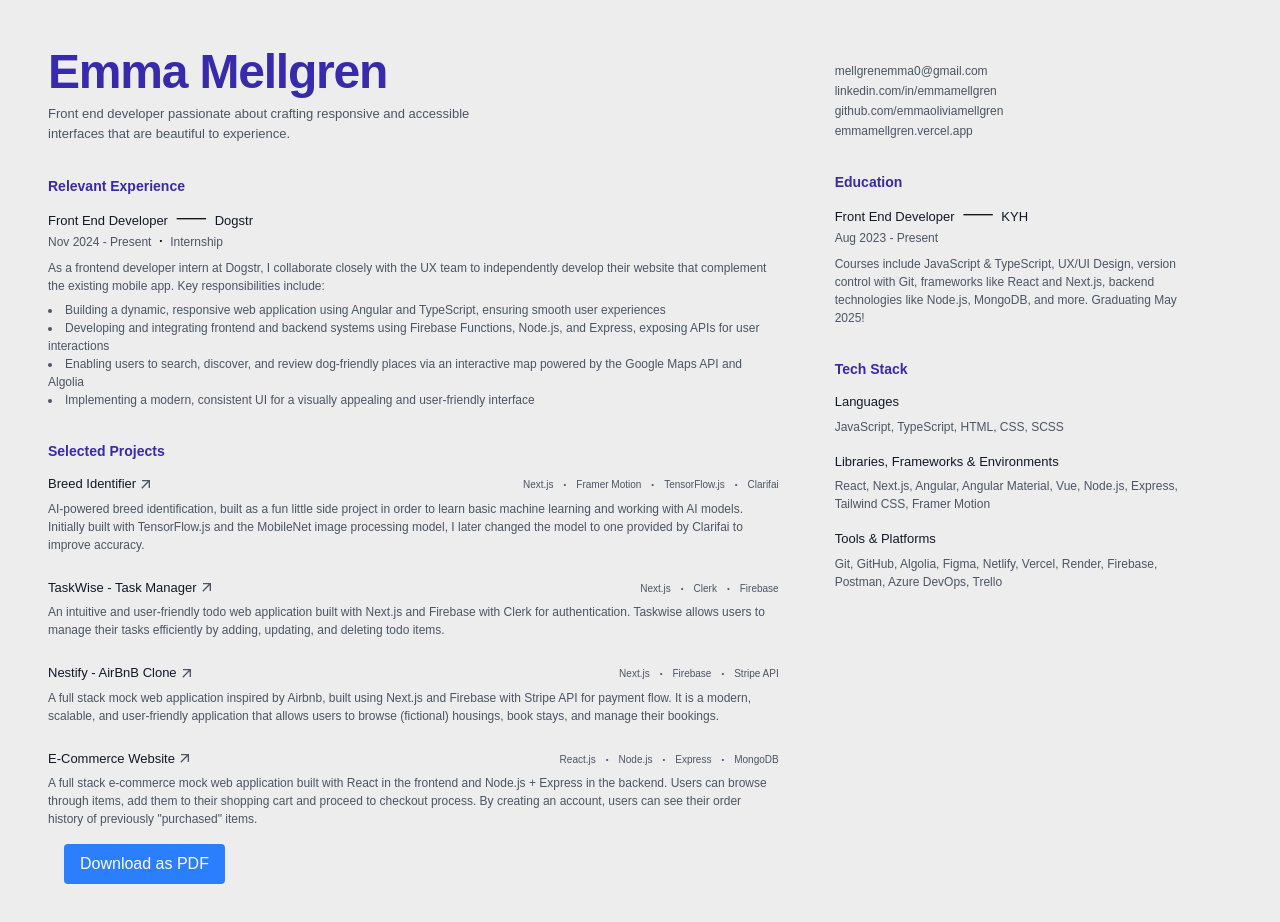
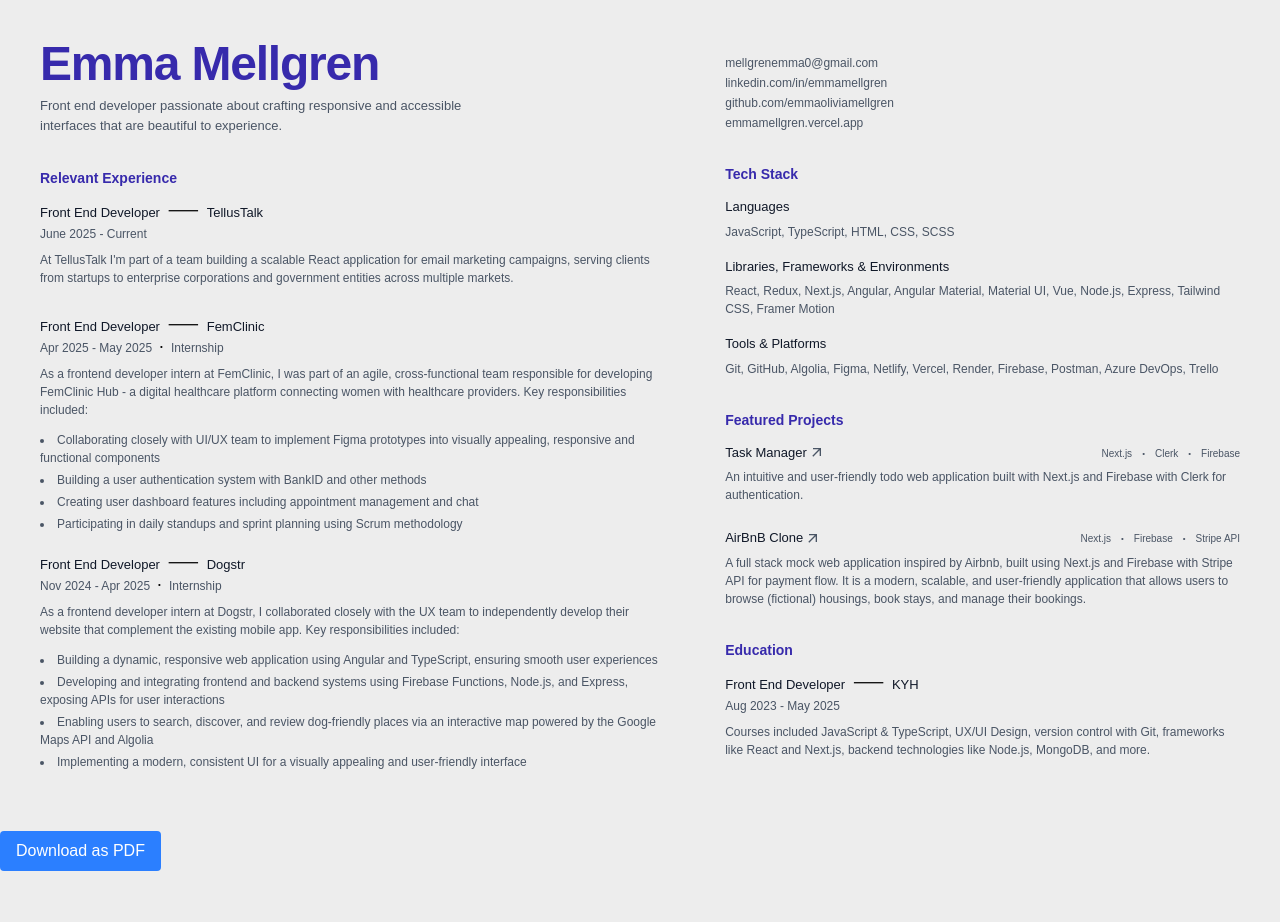
Before and after one commit to emmaoliviamellgren/resume, a Next.js app: page / in a window 1280 px wide. Shown: the top 922 px of the page. After the commit the page ends 871 px from the top, so only its background shows below. Built offline with nearby package versions, Linux system fonts and the light colour scheme; a web font is replaced by a local one.

Commit message:
updated data

```diff
--- a/app/components/experience.tsx
+++ b/app/components/experience.tsx
@@ -1,35 +1,54 @@
-import React from 'react';
-import { data } from '../constants/data';
-import Heading from './ui/heading';
+import React from "react";
+import { data } from "../constants/data";
+import Heading from "./ui/heading";
 
 const Experience = () => {
-	const { position, company, duration, description } = data.experience;
-
 	return (
 		<div>
-			<Heading heading='Relevant Experience' />
-			<div className='flex flex-col'>
-				<div className='flex gap-2 items-center'>
-					<p className='title'>{position}</p>
-					<span className='relative bottom-[2.75px]'>⸺</span>
-					<p className='title'>{company}</p>
+			<Heading heading="Relevant Experience" />
+			<div className="flex flex-col gap-4">
+				{data.experience.list.map((experience, i) => {
+					return (
+						<div key={i}>
+							<div className="flex gap-2 items-center">
+								<p className="title">{experience.position}</p>
+								<span className="relative bottom-[2.75px]">
+									⸺
+								</span>
+								<p className="title">{experience.company}</p>
 							</div>
 
-				<div className='flex gap-2 items-center'>
-					<p className='paragraph'>{duration}</p>
-					<span className='relative bottom-[1px] text-[8px]'>•</span>
-					<p className='paragraph'>Internship</p>
+							<div className="flex gap-2 items-center">
+								<p className="paragraph">
+									{experience.duration}
+								</p>
+								{experience.internship === true && (
+									<>
+										<span className="relative bottom-[1px] text-[8px]">
+											•
+										</span>
+										<p className="paragraph">Internship</p>
+									</>
+								)}
 							</div>
-				<p className='paragraph mt-2 mb-1.5'>{description.text}</p>
+							<p className="paragraph mt-2 mb-3">
+								{experience.description.text}
+							</p>
+
 							<ul>
-					{description.responsibilities.map((responsibility, i) => (
+								{experience.description.responsibilities?.map(
+									(responsibility, i) => (
 										<li
 											key={i}
-							className='list-disc list-inside paragraph'>
+											className="list-disc list-inside paragraph my-1">
 											{responsibility}
 										</li>
-					))}
+									)
+								)}
 							</ul>
+						</div>
+					);
+				})}
 			</div>
 		</div>
 	);
--- a/app/components/projects.tsx
+++ b/app/components/projects.tsx
@@ -7,8 +7,8 @@
 	name: string;
 	description: string;
 	techStack: string[];
-	github: string;
-	website: string;
+	github?: string;
+	website?: string;
 }
 
 const Project = ({ name, description, techStack, github, website }: Props) => {
@@ -59,7 +59,7 @@
 const Projects = () => {
 	return (
 		<div>
-			<Heading heading='Selected Projects' />
+			<Heading heading='Featured Projects' />
 			<div className='flex flex-col gap-6'>
 				{data.projects.list.map((project, i) => (
 					<Project
--- a/app/constants/data.ts
+++ b/app/constants/data.ts
@@ -1,90 +1,110 @@
 export const data = {
 	contact: {
-		email: 'mellgrenemma0@gmail.com',
-		linkedin: 'https://www.linkedin.com/in/emma-m-945954192/',
-		github: 'https://github.com/emmaoliviamellgren',
-		website: 'https://emmamellgren.vercel.app/',
+		email: "mellgrenemma0@gmail.com",
+		linkedin: "https://www.linkedin.com/in/emma-m-945954192/",
+		github: "https://github.com/emmaoliviamellgren",
+		website: "https://emmamellgren.vercel.app/",
 	},
 	experience: {
-		position: 'Front End Developer',
-		company: 'Dogstr',
-		duration: 'Nov 2024 - Present',
-		description: {
-			text: `As a frontend developer intern at Dogstr, I collaborate closely with the UX team to independently develop their website that complement the existing mobile app. Key responsibilities include:`,
-			responsibilities: [
-				'Building a dynamic, responsive web application using Angular and TypeScript, ensuring smooth user experiences',
-				'Developing and integrating frontend and backend systems using Firebase Functions, Node.js, and Express, exposing APIs for user interactions',
-				'Enabling users to search, discover, and review dog-friendly places via an interactive map powered by the Google Maps API and Algolia',
-				'Implementing a modern, consistent UI for a visually appealing and user-friendly interface',
-			],
-		},
+		list: [
+			{
+				position: "Front End Developer",
+				company: "TellusTalk",
+				duration: "June 2025 - Current",
+				description: {
+					text: `At TellusTalk I'm part of a team building a scalable React application for email marketing campaigns, serving clients from startups to enterprise corporations and government entities across multiple markets.`,
+				},
+				internship: false,
+			},
+			{
+				position: "Front End Developer",
+				company: "FemClinic",
+				duration: "Apr 2025 - May 2025",
+				description: {
+					text: `As a frontend developer intern at FemClinic, I was part of an agile, cross-functional team responsible for developing FemClinic Hub - a digital healthcare platform connecting women with healthcare providers. Key responsibilities included:`,
+					responsibilities: [
+						"Collaborating closely with UI/UX team to implement Figma prototypes into visually appealing, responsive and functional components",
+						"Building a user authentication system with BankID and other methods",
+						"Creating user dashboard features including appointment management and chat",
+						"Participating in daily standups and sprint planning using Scrum methodology",
+					],
+				},
+				internship: true,
+			},
+			{
+				position: "Front End Developer",
+				company: "Dogstr",
+				duration: "Nov 2024 - Apr 2025",
+				description: {
+					text: `As a frontend developer intern at Dogstr, I collaborated closely with the UX team to independently develop their website that complement the existing mobile app. Key responsibilities included:`,
+					responsibilities: [
+						"Building a dynamic, responsive web application using Angular and TypeScript, ensuring smooth user experiences",
+						"Developing and integrating frontend and backend systems using Firebase Functions, Node.js, and Express, exposing APIs for user interactions",
+						"Enabling users to search, discover, and review dog-friendly places via an interactive map powered by the Google Maps API and Algolia",
+						"Implementing a modern, consistent UI for a visually appealing and user-friendly interface",
+					],
+				},
+				internship: true,
+			},
+		],
 	},
 	projects: {
 		list: [
 			{
-				name: 'Breed Identifier',
-				description: `AI-powered breed identification, built as a fun little side project in order to learn basic machine learning and working with AI models. Initially built with TensorFlow.js and the MobileNet image processing model, I later changed the model to one provided by Clarifai to improve accuracy.`,
-				techStack: [
-					'Next.js',
-					'Framer Motion',
-					'TensorFlow.js',
-					'Clarifai',
-				],
-				website: 'https://doggy-identifier.vercel.app/',
+				name: "Task Manager",
+				description: `An intuitive and user-friendly todo web application built with Next.js and Firebase with Clerk for authentication.`,
+				techStack: ["Next.js", "Clerk", "Firebase"],
+				website: "https://taskwise.vercel.app/",
 			},
 			{
-				name: 'TaskWise - Task Manager',
-				description: `An intuitive and user-friendly todo web application built with Next.js and Firebase with Clerk for authentication. Taskwise allows users to manage their tasks efficiently by adding, updating, and deleting todo items.`,
-				techStack: ['Next.js', 'Clerk', 'Firebase'],
-				website: 'https://taskwise.vercel.app/',
+				name: "AirBnB Clone",
+				description: `A full stack mock web application inspired by Airbnb, built using Next.js and Firebase with Stripe API for payment flow. It is a modern, scalable, and user-friendly application that allows users to browse (fictional) housings, book stays, and manage their bookings.`,
+				techStack: ["Next.js", "Firebase", "Stripe API"],
+				website: "https://nestify-gamma.vercel.app/",
 			},
-			{
-				name: 'Nestify - AirBnB Clone',
-				description: `A full stack mock web application inspired by Airbnb, built using Next.js and Firebase with Stripe API for payment flow. It is a modern, scalable, and user-friendly application that allows users to browse (fictional) housings, book stays, and manage their bookings.`,
-				techStack: ['Next.js', 'Firebase', 'Stripe API'],
-				website: 'https://nestify-gamma.vercel.app/',
-			},
-			{
-				name: 'E-Commerce Website',
-				description: `A full stack e-commerce mock web application built with React in the frontend and Node.js + Express in the backend. Users can browse through items, add them to their shopping cart and proceed to checkout process. By creating an account, users can see their order history of previously "purchased" items.`,
-				techStack: ['React.js', 'Node.js', 'Express', 'MongoDB'],
-				github: '',
-				website: 'https://emmas-e-commerce.vercel.app/',
-			},
+			// {
+			// 	name: "E-Commerce Website",
+			// 	description: `A full stack e-commerce mock web application built with React in the frontend and Node.js + Express in the backend. Users can browse through items, add them to their shopping cart and proceed to checkout process. By creating an account, users can see their order history of previously "purchased" items.`,
+			// 	techStack: ["React.js", "Node.js", "Express", "MongoDB"],
+			// 	github: "",
+			// 	website: "https://emmas-e-commerce.vercel.app/",
+			// },
 		],
 	},
 	education: {
-		program: 'Front End Developer',
-		school: 'KYH',
-		duration: 'Aug 2023 - Present',
+		program: "Front End Developer",
+		school: "KYH",
+		duration: "Aug 2023 - May 2025",
 		description:
-			'Courses include JavaScript & TypeScript, UX/UI Design, version control with Git, frameworks like React and Next.js, backend technologies like Node.js, MongoDB, and more. Graduating May 2025!',
+			"Courses included JavaScript & TypeScript, UX/UI Design, version control with Git, frameworks like React and Next.js, backend technologies like Node.js, MongoDB, and more.",
 	},
 	techStack: {
-		languages: ['JavaScript', 'TypeScript', 'HTML', 'CSS', 'SCSS'],
+		languages: ["JavaScript", "TypeScript", "HTML", "CSS", "SCSS"],
 		libraries: [
-			'React',
-			'Next.js',
-			'Angular',
-			'Angular Material',
-			'Vue',
-			'Node.js',
-			'Express',
-			'Tailwind CSS',
-			'Framer Motion',
+			"React",
+			"Redux",
+			"Next.js",
+			"Angular",
+			"Angular Material",
+			"Material UI",
+			"Vue",
+			"Node.js",
+			"Express",
+			"Tailwind CSS",
+			"Framer Motion",
 		],
 		tools: [
-			'Git',
-			'GitHub',
-			'Algolia',
-			'Figma',
-			'Netlify',
-			'Vercel',
-			'Render',
-			'Firebase',
-			'Postman',
-			'Azure DevOps',
-			'Trello',
+			"Git",
+			"GitHub",
+			"Algolia",
+			"Figma",
+			"Netlify",
+			"Vercel",
+			"Render",
+			"Firebase",
+			"Postman",
+			"Azure DevOps",
+			"Trello",
 		],
 	} as const,
 };
--- a/app/globals.css
+++ b/app/globals.css
@@ -2,7 +2,6 @@
 
 :root {
 	background-color: #ededed;
-	padding: 3rem 4rem;
 	--font-inter: Inter, sans-serif;
 	font-family: var(--font-inter);
 	font-feature-settings: 'ss03', 'cv02', 'cv11';
--- a/app/page.tsx
+++ b/app/page.tsx
@@ -1,42 +1,42 @@
-'use client';
+"use client";
 
-import Contact from './components/contact';
-import Education from './components/education';
-import Experience from './components/experience';
-import Projects from './components/projects';
-import TechStack from './components/techStack';
-import Header from './components/ui/header';
+import Contact from "./components/contact";
+import Education from "./components/education";
+import Experience from "./components/experience";
+import Projects from "./components/projects";
+import TechStack from "./components/techStack";
+import Header from "./components/ui/header";
 
-import { useRef } from 'react';
-import { useReactToPrint } from 'react-to-print';
+import { useRef } from "react";
+import { useReactToPrint } from "react-to-print";
 
 const IndexPage = () => {
 	const contentRef = useRef<HTMLDivElement>(null);
 	const reactToPrintFn = useReactToPrint({
 		contentRef: contentRef,
-		documentTitle: 'Resume.pdf',
+		documentTitle: "Resume.pdf",
 	});
 	return (
 		<>
 			<main
 				ref={contentRef}
-				className='flex flex-row w-full gap-x-14 -ml-4 -mr-8'>
-				<aside className='flex flex-col gap-8 w-[70%]'>
+				className="flex flex-row w-full gap-x-14 p-10">
+				<aside className="flex flex-col gap-8 w-[55%]">
 					<Header />
 					<Experience />
+				</aside>
+				<aside className="flex flex-col gap-8 w-[45%]">
+					<Contact />
+					<TechStack />
 					<Projects />
-				</aside>
-				<aside className='flex flex-col gap-8 w-[35%]'>
-					<Contact />
 					<Education />
-					<TechStack />
 				</aside>
 			</main>
 
 			{/* ------ Only for downloading purposes ------ */}
 			<button
 				onClick={() => reactToPrintFn()}
-				className='mt-4 px-4 py-2 bg-blue-500 text-white rounded'>
+				className="mt-4 px-4 py-2 bg-blue-500 text-white rounded">
 				Download as PDF
 			</button>
 		</>
--- a/package.json
+++ b/package.json
@@ -10,7 +10,7 @@
   },
   "dependencies": {
     "@tailwindcss/vite": "^4.0.11",
-    "next": "15.2.1",
+    "next": "^15.3.4",
     "react": "^19.0.0",
     "react-dom": "^19.0.0",
     "react-icons": "^5.5.0",
```
Also changed, not shown: 1 other file (tests, documents, lock files or other folders). Lines whose indentation alone changed are shown as unchanged.
